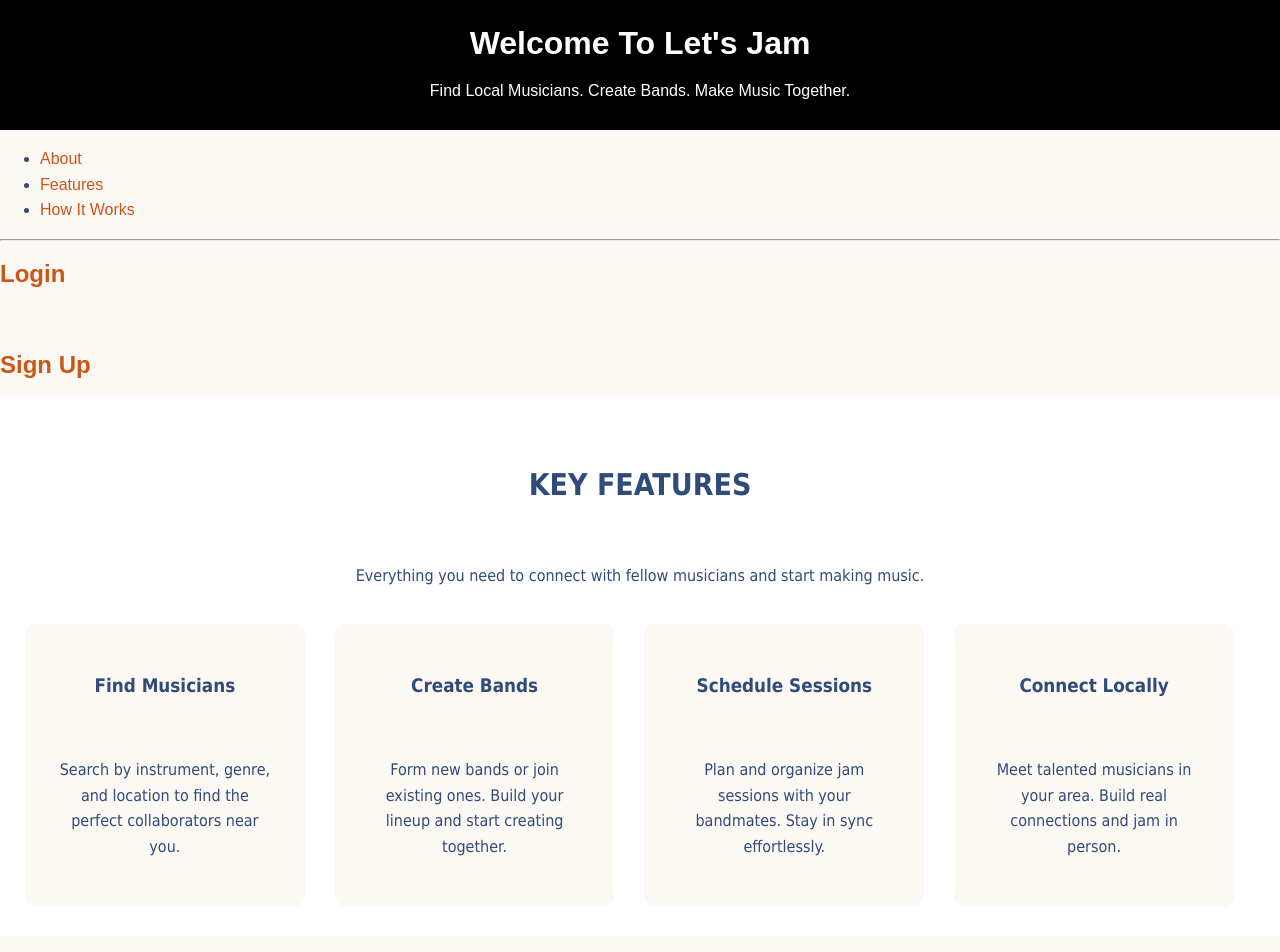
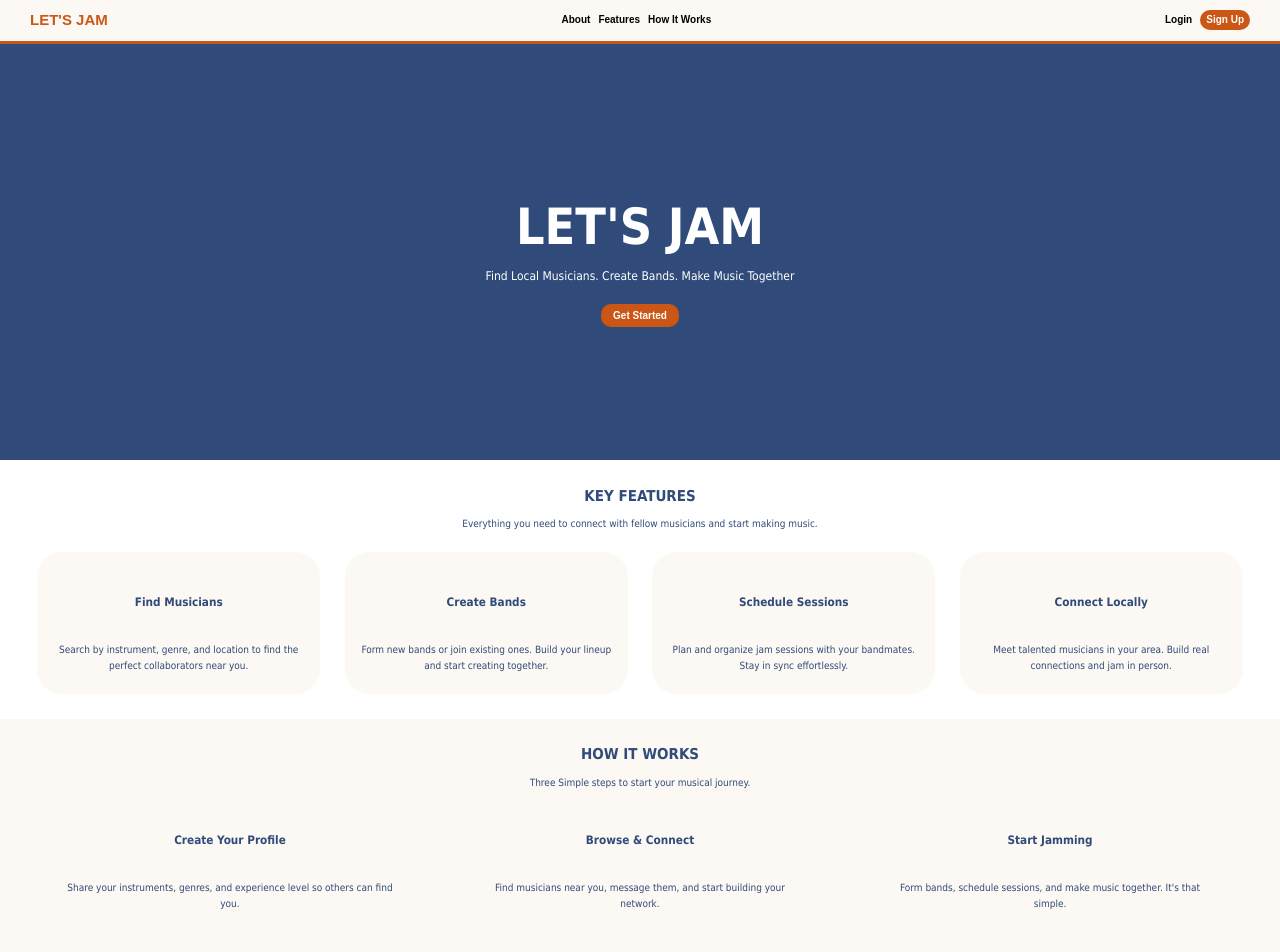
Before and after one commit to imhubgitting/html-lets-jam, a plain HTML site: page index.html in a window 1280 px wide. Shown: the top 952 px of the page. Drawn offline with Linux system fonts and the light colour scheme.

Commit message:
worked on css styling, landing page v1 completed

```diff
--- a/css/style.css
+++ b/css/style.css
@@ -2,14 +2,14 @@ body {
   background-color: #fcf8f3;
   color: #304b7a;
   font-family: Arial, Helvetica, sans-serif;
-  font-size: 16px;
+  font-size: 10px;
   font-weight: normal;
   line-height: 1.6em;
   margin: 0;
 }
 #main-header {
   text-align: center;
-  background-color: black;
+  background-color: #333;
   color: white;
   padding: 10px;
 }
@@ -17,129 +17,210 @@ body {
   background-color: #304b7a;
   color: #ffffff;
   text-align: center;
-  font-size: 18px;
+  font-size: 12px;
   padding: 10px;
   width: 100%;
 }
+#navbar {
+  background-color: #fcf8f3;
+  border-bottom: 3px solid#cb5615;
+  display: flex;
+  justify-content: space-between;
+  align-items: center;
+}
+
+#navbar .title {
+  padding-left: 30px;
+  color: #cb5615;
+}
+#navbar .links {
+  flex: 1;
+  color: #000;
+}
+#navbar a {
+  text-decoration: none;
+  color: #000;
+  font-weight: 600;
+}
+#navbar a:hover {
+  color: #b34d12;
+}
+#navbar .profile {
+  padding-right: 30px;
+  display: flex;
+  align-items: center;
+  justify-content: center;
+  gap: 8px;
+}
+
+#navbar .profile .signup {
+  background: #cb5615;
+  color: #fff;
+  border-radius: 10px;
+  padding: 2px 6px;
+}
+#navbar .profile .signup:hover {
+  color: #000;
+}
+
+#navbar ul {
+  padding: 0;
+  list-style: none;
+  display: flex;
+  align-items: center;
+  justify-content: center;
+  gap: 8px;
+}
+#navbar li {
+  display: inline;
+}
+
 .container {
   width: 80%;
   margin: auto;
+  overflow: hidden;
 }
-a {
-  text-decoration: none;
-  color: #cb5615;
-}
+
 a:hover {
   color: #b34d12;
 }
-
+/* === Shared Section Styles === */
+.welcome,
 .features,
 .how-it-works,
-.join-our-community {
-  background-color: #ffffff;
-  color: #304b7a;
-  padding: 10px;
-
-  width: 100%;
-  height: auto;
+.join-our-community,
+.ready-to-jam {
+  padding: 15px;
   box-sizing: border-box;
   overflow: hidden;
 }
-.features {
-  padding-top: 30px;
-  padding-bottom: 30px;
+.welcome,
+.features .block-container,
+.how-it-works .block-container,
+.join-our-community .block-container,
+.ready-to-jam .block-container {
+  padding: 10px;
+  display: flex;
 }
+.welcome .block,
+.features .block,
+.how-it-works .block,
+.join-our-community .block,
+.ready-to-jam {
+  border-radius: 25px;
+  min-height: 100px;
+  flex: 1 1 0;
+  text-align: center;
+  margin-right: 1%;
+  margin-left: 1%;
+  padding: 10px;
+}
+
 .features h2,
 .how-it-works h2,
-.join-our-community h2 {
+.join-our-community h2,
+.ready-to-jam h2 {
   font-family: "Tahoma";
   text-align: center;
-  font-size: 30px;
-  padding: 20px;
+  font-size: 15px;
   border: 10px;
 }
+
 .features h3,
 .how-it-works h3,
-.join-our-community h3 {
+.join-our-community h3,
+.ready-to-jam {
   font-family: "Tahoma";
   text-align: center;
-  padding: 20px;
   border: 10px;
 }
+.welcome p,
 .features p,
 .how-it-works p,
-.join-our-community p {
+.join-our-community p,
+.ready-to-jam p {
   font-family: "Tahoma";
   text-align: center;
   display: block;
+}
+
+/* === Features Only === */
+.features {
+  background-color: #ffffff;
+  color: #304b7a;
+}
+.features .block {
+  background: #fcf8f3;
+}
+.features h3 {
   padding: 20px;
 }
-.features .block,
-.how-it-works .block,
-.join-our-community .block {
-  float: left;
-  width: 25%;
-  padding: 10px;
-  box-sizing: border-box;
-  list-style: none;
-}
-.features .block {
-  background-color: #fcf8f3;
 
-  margin-left: 15px;
-  margin-right: 15px;
-  width: 22.2%;
-  border-radius: 10px;
-}
+/* === How It Works Only === */
 .how-it-works {
   background-color: #fcf8f3;
   color: #304b7a;
 }
-.how-it-works h2 {
-  font-family: "Tahoma";
+.how-it-works .block-container {
+  margin: 0;
+}
+.how-it-works .block {
+  list-style: none;
 }
 .how-it-works h3 {
-  font-family: "Tahoma";
+  padding: 0px 20px 20px 20px;
+}
+.how-it-works p {
+  padding: 0px 20px 0px 20px;
 }
 
-.how-it-works small {
-  font-family: "Tahoma";
-}
-.how-it-works .block {
-  width: 33.3%;
-}
-
+/* === Join Our Community Only === */
 .join-our-community {
   background-color: #304b7a;
   color: #ffffff;
 }
-.join-our-community h3 {
-  font-family: "Tahoma";
-  color: #cb5615;
-  font-size: xx-large;
-  margin: 0;
-}
-.join-our-community p {
+.join-our-community .block-container {
   margin: 0;
 }
 .join-our-community .block {
-  width: 33.3%;
+  list-style: none;
 }
-.ready-to-jam {
-  background-color: #ffffff;
-  color: #304b7a;
-  /*
-  border: 5px red solid;
+.join-our-community h3 {
+  color: #cb5615;
+  padding: 0px 20px 20px 20px;
+}
+.join-our-community p {
+  padding: 0px 20px 0px 20px;
+}
+/* === Ready-To-Jam Only === */
 
-  border-width: 3px;
-  border-bottom-width: 10px;
-  */
-  padding: 10px;
-  width: 100%;
+.welcome {
+  background-color: #304b7a;
 }
-.ready-to-jam h3 {
+.welcome .block {
+  padding-bottom: 10%;
+}
+.welcome h1 {
   font-family: "Tahoma";
   text-align: center;
-  padding: 20px;
-  border: 10px;
+  justify-content: center;
+  color: #fff;
+  padding-top: 10%;
+  font-size: 50px;
 }
+.welcome p {
+  color: #fff;
+  padding-bottom: 1%;
+  font-size: 12px;
+}
+.welcome a:hover {
+  color: #000;
+}
+.welcome a {
+  text-decoration: none;
+  background: #cb5615;
+  color: #fff;
+  border-radius: 10px;
+  padding: 6px 12px;
+  font-weight: 600;
+}
--- a/index.html
+++ b/index.html
@@ -9,35 +9,36 @@
   </head>
   <body>
     <div>
-      <header id="main-header">
-        <h1>Welcome To Let's Jam</h1>
-        <p>Find Local Musicians. Create Bands. Make Music Together.</p>
-      </header>
-      <div class="box-1">
-        <nav>
+      <nav id="navbar">
+        <div class="title">
+          <h1>LET'S JAM</h1>
+        </div>
+        <div class="links">
           <ul>
             <li><a href="pages/about.html">About</a></li>
             <li><a href="pages/features.html">Features</a></li>
             <li><a href="pages/how-it-works.html">How It Works</a></li>
           </ul>
+        </div>
+        <div class="profile">
+          <a class="login" href="pages/login.html">Login</a>
+          <a class="signup" href="pages/signup.html">Sign Up</a>
+        </div>
       </nav>
+      <div class="welcome">
+        <div class="block">
+          <h1>LET'S JAM</h1>
+          <p>Find Local Musicians. Create Bands. Make Music Together</p>
+          <a class="signup" href="pages/signup.html">Get Started</a>
         </div>
-      <hr />
-      <div class="box-2">
-        <nav>
-          <a href="pages/login.html"><h2>Login</h2></a>
-          <br />
-          <a href="pages/signup.html"><h2>Sign Up</h2></a>
-        </nav>
       </div>
-
       <div class="features">
         <h2>KEY FEATURES</h2>
         <p>
           Everything you need to connect with fellow musicians and start making
           music.
         </p>
-
+        <div class="block-container">
           <div class="block">
             <h3>Find Musicians</h3>
             <p>
@@ -62,9 +63,10 @@
           <div class="block">
             <h3>Connect Locally</h3>
             <p>
-            Meet talented musicians in your area. Build real connections and jam
-            in person.
+              Meet talented musicians in your area. Build real connections and
+              jam in person.
             </p>
+          </div>
         </div>
       </div>
 
@@ -72,7 +74,7 @@
         <h2>HOW IT WORKS</h2>
         <p>Three Simple steps to start your musical journey.</p>
 
-        <ol>
+        <ol class="block-container">
           <li class="block">
             <h3>Create Your Profile</h3>
             <p>
@@ -100,7 +102,7 @@
       <div class="join-our-community">
         <h2>JOIN OUR COMMUNITY</h2>
         <p>Musicians are already connecting and making music on Let's Jam.</p>
-        <ul>
+        <ul class="block-container">
           <li class="block">
             <h3>2,500+</h3>
             <p>Active Musicians</p>
@@ -116,17 +118,15 @@
         </ul>
       </div>
 
-      <div class="text-area">
       <div class="ready-to-jam">
-          <h3>READY TO JAM?</h3>
-          <small
-            >Join thousands of musicians already connecting, creating bands, and
-            making music together.</small
-          >
-          <br />
+        <div class="block">
+          <h2>READY TO JAM?</h2>
+          <p>
+            Join thousands of musicians already connecting, creating bands, and
+            making music together.
+          </p>
           <button>Sign Up</button>
-          <br />
-          <small>Start jamming in minutes</small>
+          <p>Start jamming in minutes</p>
         </div>
       </div>
     </div>
```
Lines whose indentation alone changed are shown as unchanged.
